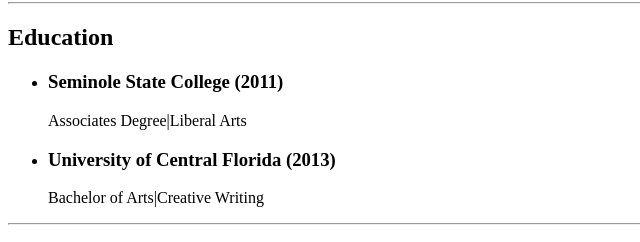
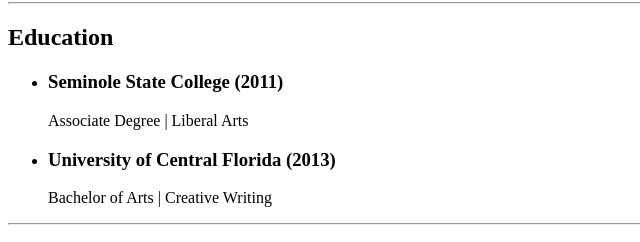
Before and after one commit to sBenzo29/Resume-Capstone, a plain HTML site: page index.html in a window 1280 px wide. Shown: the part 602-844 px from the top of the page, 0-640 px from the left. Drawn offline with Linux system fonts and the light colour scheme.

Commit message:
Update index.html

```diff
--- a/index.html
+++ b/index.html
@@ -32,9 +32,9 @@ Document Controller
     <h2>Education</h2>
 <ul>
 <li><h3>Seminole State College (2011)</h3></li>
-Associates Degree|Liberal Arts
+Associate Degree | Liberal Arts
 <li><h3>University of Central Florida (2013)</h3></li>
-Bachelor of Arts|Creative Writing
+Bachelor of Arts | Creative Writing
 </ul>
 </p>
 <hr>
```
